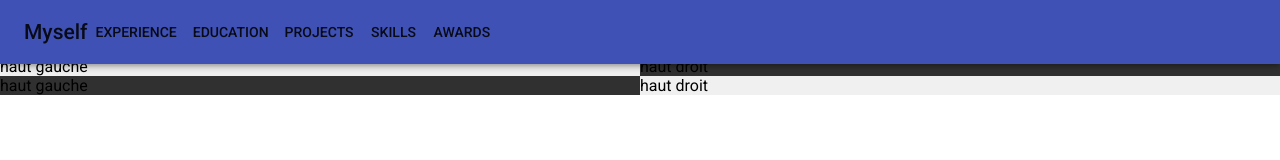
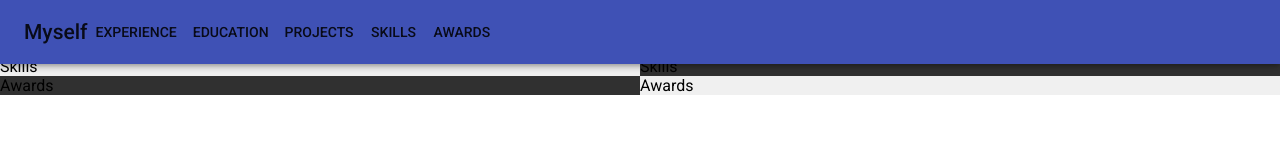
Before and after one commit to frankilepro/website, a React app: page / in a window 1280 px wide. Shown: the top 160 px of the page. Built offline with nearby package versions, Linux system fonts and the light colour scheme.

Commit message:
indent and change to value content

```diff
--- a/src/App.js
+++ b/src/App.js
@@ -8,7 +8,7 @@ import Button from '@material-ui/core/Button';
 import { Element, scroller } from 'react-scroll'
 
 class App extends Component {
-  rowsContent = [ "Experience", "Education", "Projects", "Skills", "Awards" ];
+  rowsContent = ["Experience", "Education", "Projects", "Skills", "Awards"];
 
   scrollTo(val) {
     scroller.scrollTo(val, {
@@ -24,11 +24,11 @@ class App extends Component {
       <Element name={value} >
         <Grid key={value} container className={styles.rowContent}>
           <Grid item xs style={{ backgroundColor: index % 2 === 0 ? "#303030" : "#F0F0F0" }}>
-            haut gauche
-        </Grid>
+            {value}
+          </Grid>
           <Grid item xs style={{ backgroundColor: index % 2 === 0 ? "#F0F0F0" : "#303030" }}>
-            haut droit
-        </Grid>
+            {value}
+          </Grid>
         </Grid>
       </Element>
     );
```
